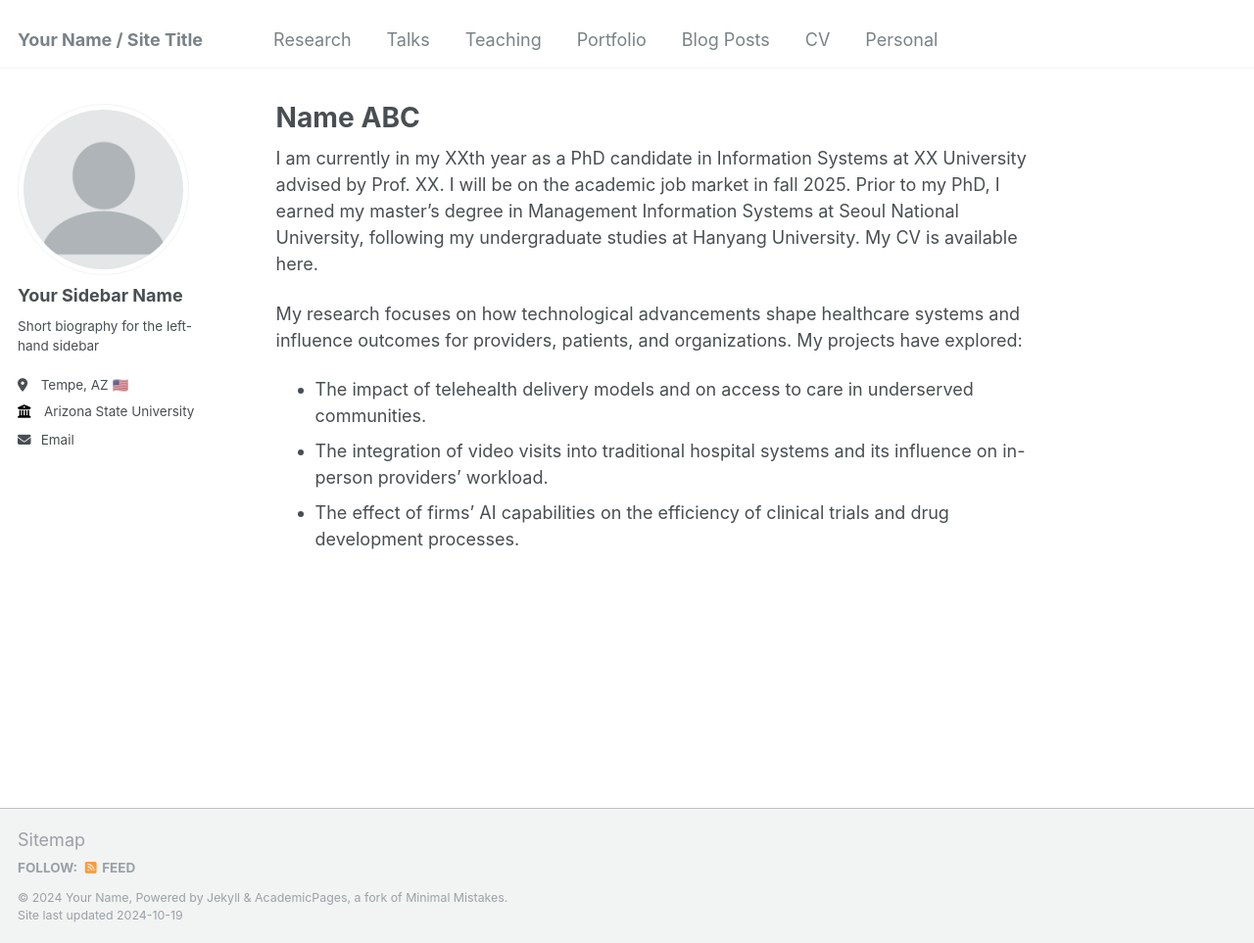
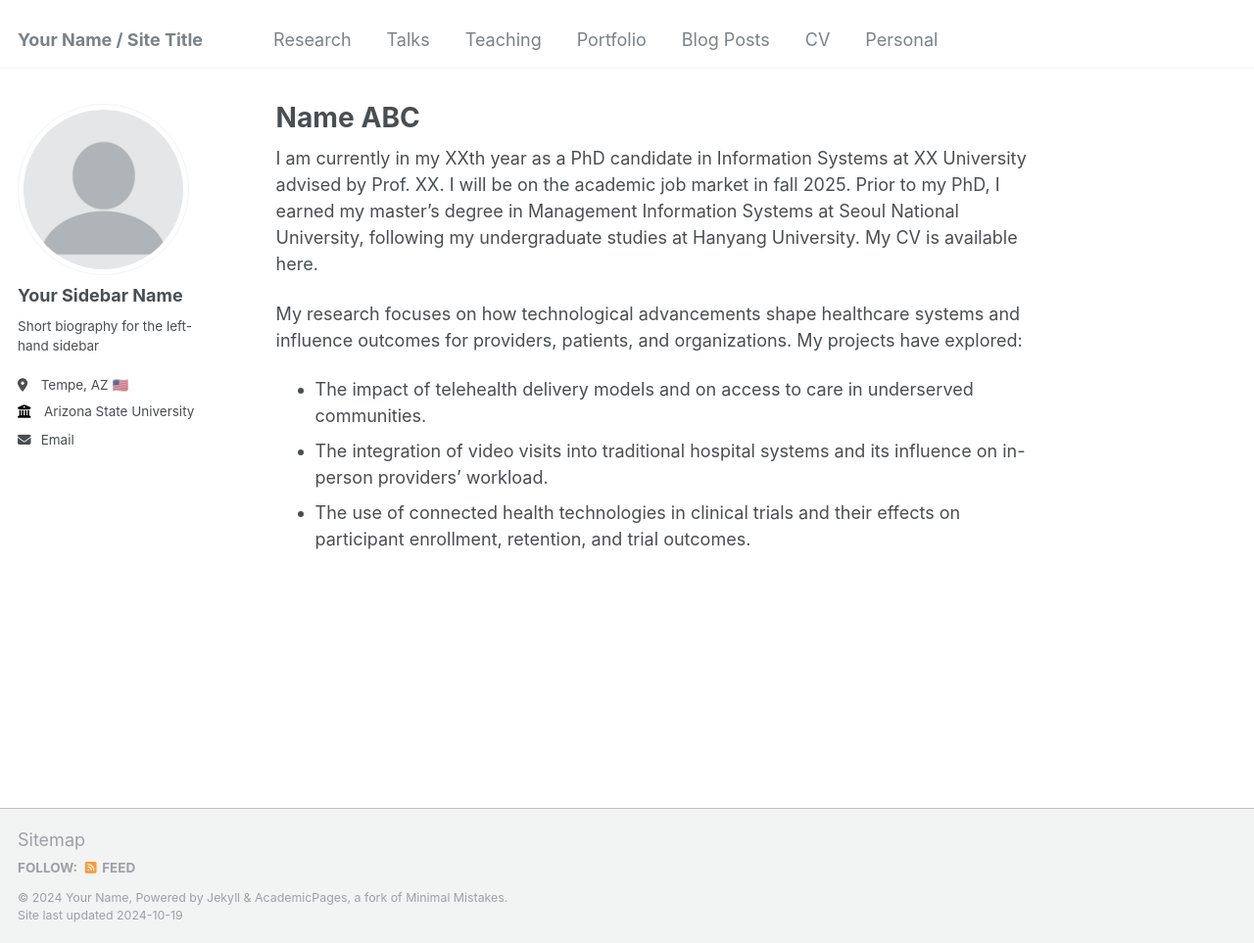
Before and after one commit to kyxyxn/kyxyxn.github.io, a Jekyll site: the page built from _pages/about.md, in a window 1280 px wide and 963 px high. Shown: the whole window at 98% size. Built offline with Jekyll 4.4.1, drawn with Linux system fonts in a browser that asks for light colours; some web fonts are replaced.

Commit message:
Update about.md

```diff
--- a/_pages/about.md
+++ b/_pages/about.md
@@ -12,4 +12,4 @@ I am currently in my XXth year as a PhD candidate in Information Systems at XX U
 My research focuses on how technological advancements shape healthcare systems and influence outcomes for providers, patients, and organizations. My projects have explored:
 - The impact of telehealth delivery models and on access to care in underserved communities.
 - The integration of video visits into traditional hospital systems and its influence on in-person providers' workload.
-- The effect of firms' AI capabilities on the efficiency of clinical trials and drug development processes.
+- The use of connected health technologies in clinical trials and their effects on participant enrollment, retention, and trial outcomes.
```
